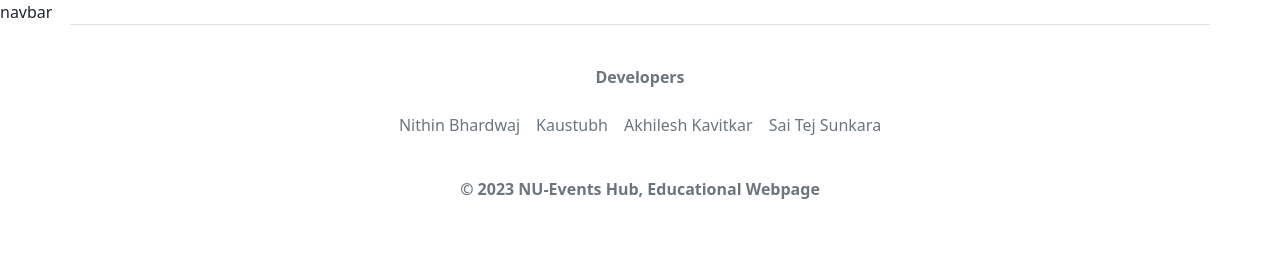
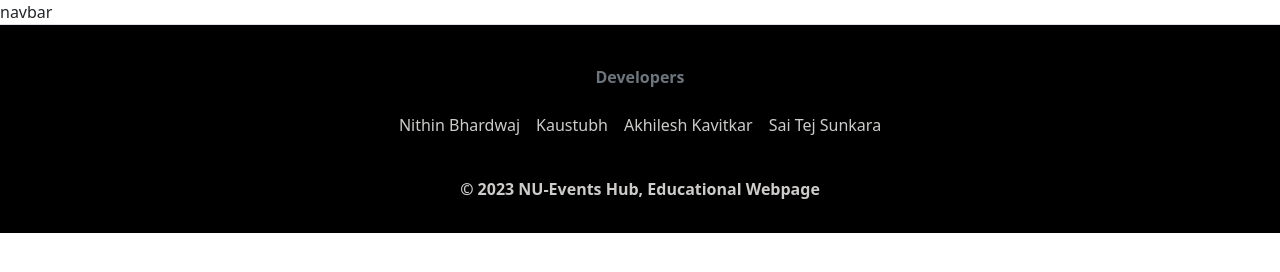
Before and after one commit to nithind-sudo/NEU-Event-Hub, a Gatsby site in the folder frontend/nu-events-hub/: page / in a window 1280 px wide. Built offline with nearby package versions, Linux system fonts and the light colour scheme; Gatsby itself is replaced by a stand-in of ours.

Commit message:
Footer updated

```diff
--- a/frontend/nu-events-hub/src/components/ReusableComponents/Footer/Footer.js
+++ b/frontend/nu-events-hub/src/components/ReusableComponents/Footer/Footer.js
@@ -1,23 +1,25 @@
 import React from 'react';
 import '../../../../node_modules/bootstrap/dist/css/bootstrap.min.css';
+import '../../../styles/ReusableStyles/Footer/footer.css'
 
 const Footer = ()=>{
     return (
-        <div class="container border-top">
+        <footer className='container-fluid applyNUTheme border-top'>
+            <div className='container'>
+                <div className='py-3 my-4'>
+                <b><p className='text-center text-muted'>Developers</p></b>
 
-            <footer class="py-3 my-4">
-            <b><p class="text-center text-muted">Developers</p></b>
+                <ul className='nav justify-content-center pb-3 mb-3'>
+                    <li className='nav-item'><a href='https://github.com/nithin-bharadwaj-369-NEU' target='_blank' className='nav-link px-2 nuLink'>Nithin Bhardwaj</a></li>
+                    <li className='nav-item'><a href='https://github.com/kaustubh9702' target='_blank' className='nav-link px-2 nuLink'>Kaustubh</a></li>
+                    <li className='nav-item'><a href='https://github.com/akhileshkavitkar99' target='_blank' className='nav-link px-2 nuLink'>Akhilesh Kavitkar</a></li>
+                    <li className='nav-item'><a href='https://github.com/sstej88' target='_blank' className='nav-link px-2 nuLink'>Sai Tej Sunkara</a></li>
+                </ul>
 
-            <ul class="nav justify-content-center pb-3 mb-3">
-                <li class="nav-item"><a href="https://github.com/nithin-bharadwaj-369-NEU" target="_blank" class="nav-link px-2 text-muted">Nithin Bhardwaj</a></li>
-                <li class="nav-item"><a href="https://github.com/kaustubh9702" target="_blank" class="nav-link px-2 text-muted">Kaustubh</a></li>
-                <li class="nav-item"><a href="https://github.com/akhileshkavitkar99" target="_blank" class="nav-link px-2 text-muted">Akhilesh Kavitkar</a></li>
-                <li class="nav-item"><a href="https://github.com/sstej88" target="_blank" class="nav-link px-2 text-muted">Sai Tej Sunkara</a></li>
-            </ul>
-
-            <b><p class="text-center text-muted">&copy; 2023 NU-Events Hub, Educational Webpage</p></b>
-            </footer>
-        </div>
+                <b><p className='text-center'>&copy; 2023 NU-Events Hub, Educational Webpage</p></b>
+                </div>
+            </div>
+        </footer>
     );
 };
 
--- /dev/null
+++ b/frontend/nu-events-hub/src/styles/ReusableStyles/Footer/footer.scss
@@ -0,0 +1,16 @@
+@import '../colors/colors.scss';
+
+.applyNUTheme {
+    background-color: $primary-background-color;
+    color: $primary-text-color;
+}
+.nuLink {
+    color: $primary-text-color;
+}
+.nuLink:hover {
+    color: $primary-text-hover-color;
+    text-decoration: underline;
+    text-underline-position: under;
+    text-decoration-color: $primary-nu-theme-color;
+    text-decoration-thickness: 3px;
+}
--- /dev/null
+++ b/frontend/nu-events-hub/src/styles/ReusableStyles/colors/colors.scss
@@ -0,0 +1,4 @@
+$primary-background-color: #000000;
+$primary-text-color: #cdccca;
+$primary-text-hover-color: #eeeeee;
+$primary-nu-theme-color: #cc0101;
```
Also changed, not shown: frontend/nu-events-hub/src/styles/ReusableStyles/Footer/footer.css (added), frontend/nu-events-hub/src/styles/ReusableStyles/colors/colors.css (added), 2 other files.
